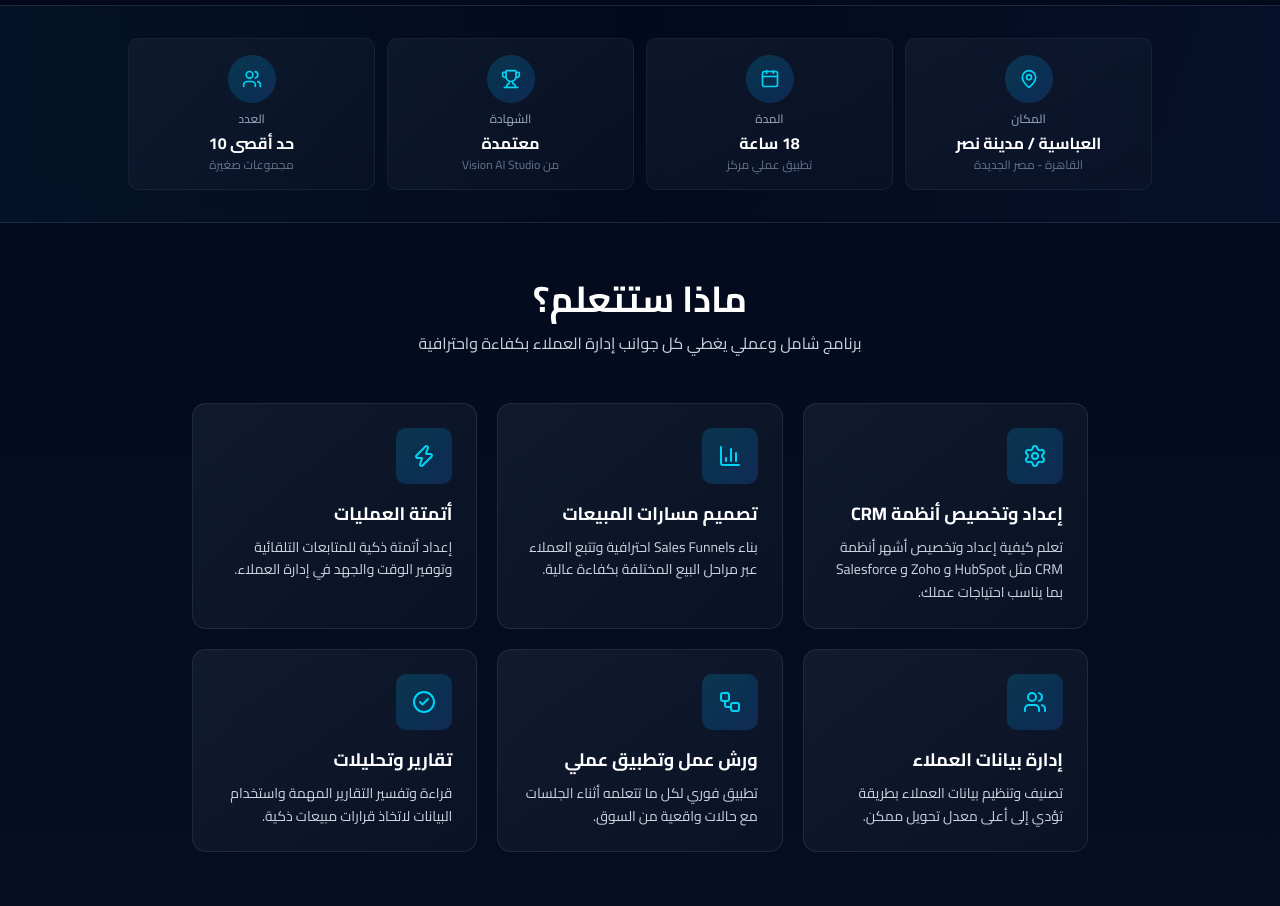
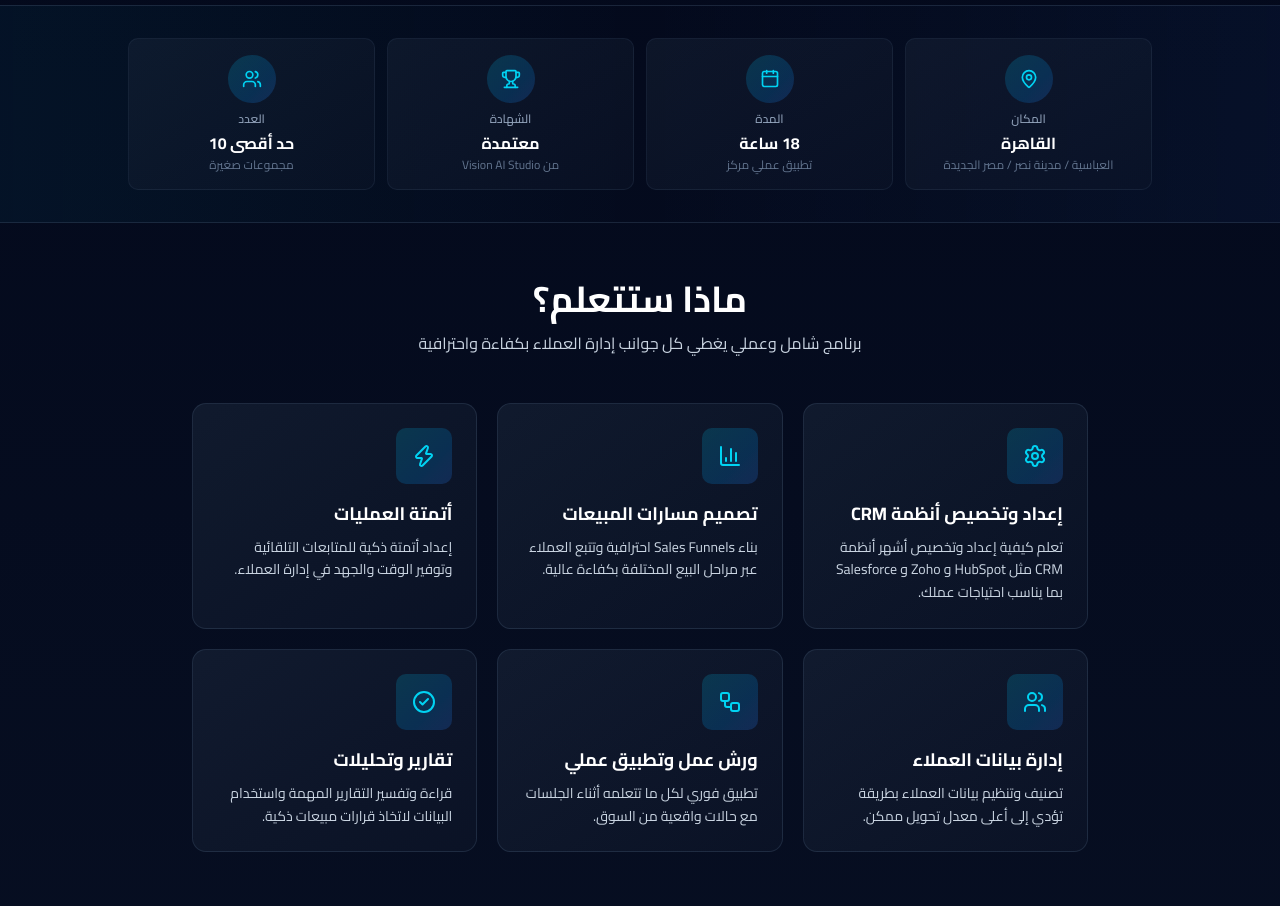
Before and after one commit to alzaytonashow-ai/crm-course, a Next.js app: page / in a window 1280 px wide. Shown: the part 940-1846 px from the top of the page. Built offline with nearby package versions, Linux system fonts and the light colour scheme.

Commit message:
feat: update location info in KeyInfoBar component
Updated location details to reflect current city and areas.

Co-authored-by: alzaytonashow-ai <312076538+alzaytonashow-ai@users.noreply.github.com>

```diff
--- a/components/key-info-bar.tsx
+++ b/components/key-info-bar.tsx
@@ -5,8 +5,8 @@ export default function KeyInfoBar() {
     {
       icon: MapPin,
       title: 'المكان',
-      value: 'العباسية / مدينة نصر',
-      description: 'القاهرة - مصر الجديدة',
+      value: 'القاهرة',
+      description: 'العباسية / مدينة نصر / مصر الجديدة',
     },
     {
       icon: Calendar,
```
